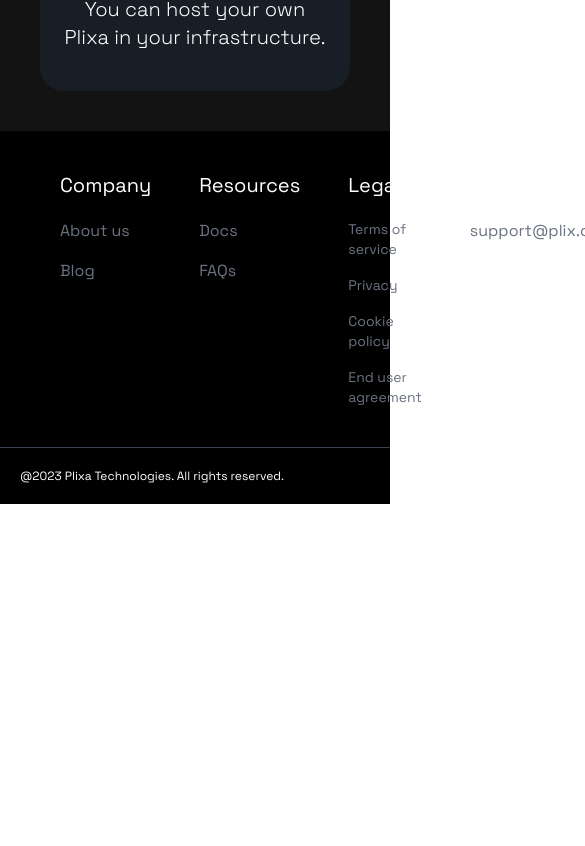
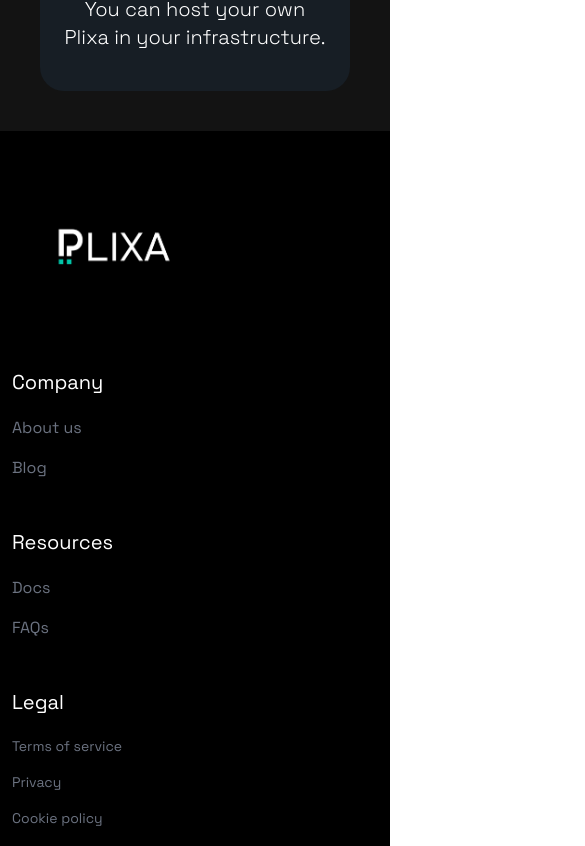
Before and after one commit to saintmalik/plixa, a Vue app: page / in a window 390 px wide. Shown: the part 3118-3964 px from the top of the page, 585 px wide, since content can reach past the window. Before the commit the page ends 3622 px from the top, so only its background shows below. Built offline with nearby package versions, Linux system fonts and the light colour scheme.

Commit message:
fixed footer bug

```diff
--- a/src/components/footer.vue
+++ b/src/components/footer.vue
@@ -1,7 +1,7 @@
 <template>
   <div class="bg-[#000000]">
     <div
-      class="px-3 text-white flex md:flex-col gap-12 md:grid md:grid-cols-5 md:justify-between py-10"
+      class="px-3 text-white flex flex-col gap-12 md:grid md:grid-cols-5 md:justify-between py-10"
     >
       <section>
         <img class="w-48" src="../assets/image/plixalogo-1.png" alt="">
```
